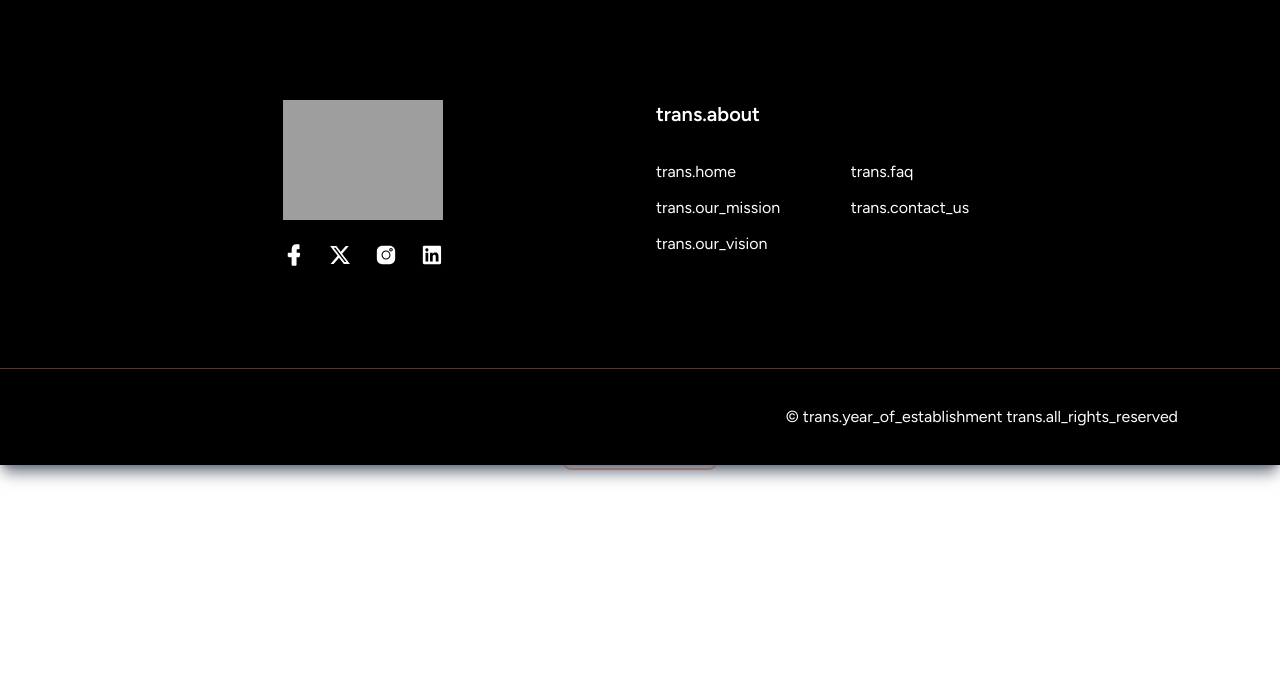
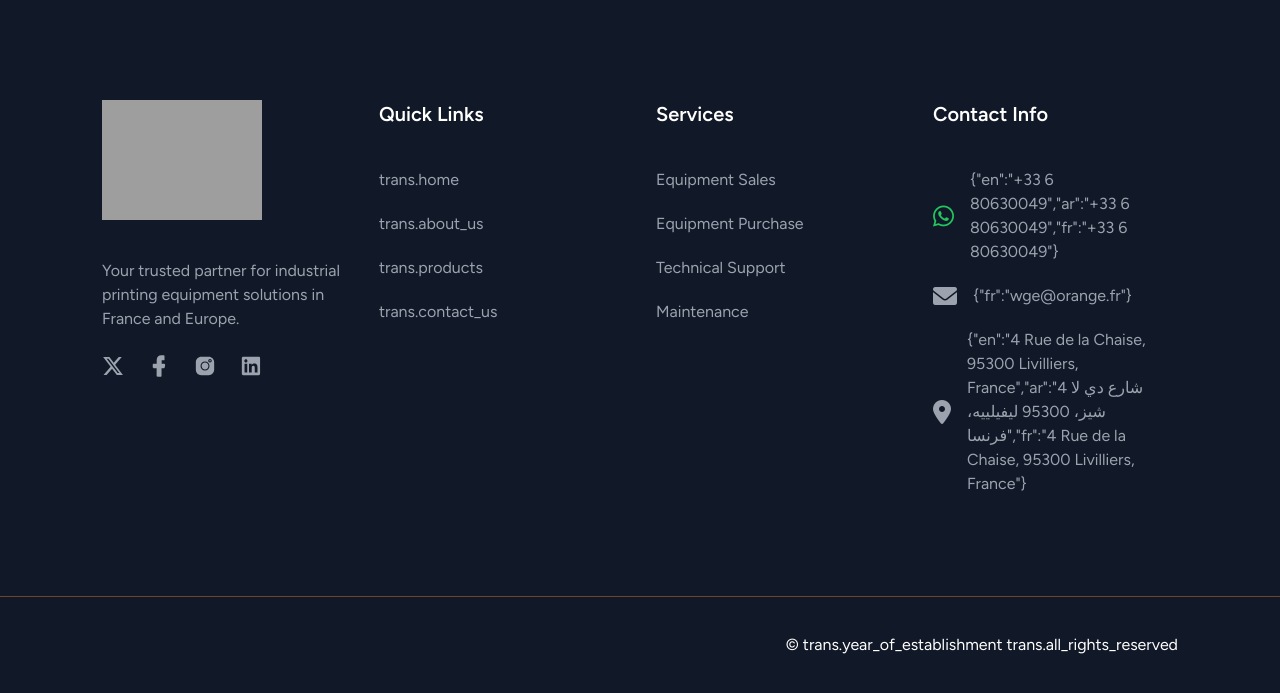
Before and after one commit to HatoumHadi/wge-france, a Laravel app: page / in a window 1280 px wide. Shown: the part 2631-3324 px from the top of the page. Before the commit the page ends 3114 px from the top, so only its background shows below. Run offline with Laravel 12, Linux system fonts and the light colour scheme; data comes from the database, SQL or seed files in the repository; style sheets or scripts are compiled from the project's sources; some libraries are stand-ins or nearby versions; grey boxes are pictures that could not be loaded.

Commit message:
fix footer design

```diff
--- a/app/Livewire/Footer.php
+++ b/app/Livewire/Footer.php
@@ -15,10 +15,17 @@
     public $facebook;
     public $linkedIn;
 
+    public $contact_section_address_content;
+    public $contact_section_whatsapp_content;
+    public $contact_telephone_content;
+    public $contact_email_content;
+
+
+
+
+
     public function mount()
     {
-        $this->logo = LandingSetting::where('key', 'logo')->first()->value;
-
         $settings = Setting::whereIn('key', [
             'instagram_link',
             'facebook_link',
@@ -30,6 +37,22 @@
         $this->facebook = $settings['facebook_link'];
         $this->x = $settings['x_link'];
         $this->linkedIn = $settings['linkedIn_link'];
+
+
+        $data = LandingSetting::whereIn('key', [
+            'contact_section_address_content',
+            'contact_section_whatsapp_content',
+            'contact_telephone_content',
+            'contact_email_content',
+            'logo',
+        ])->pluck('value', 'key');
+
+        $this->logo = $data['logo'];
+        $this->contact_email_content = $data['contact_email_content'];
+        $this->contact_telephone_content = $data['contact_telephone_content'];
+        $this->contact_section_whatsapp_content = $data['contact_section_whatsapp_content'];
+        $this->contact_section_address_content = $data['contact_section_address_content'];
+
     }
 
     public function render()
--- a/resources/views/livewire/footer.blade.php
+++ b/resources/views/livewire/footer.blade.php
@@ -1,30 +1,40 @@
 <div>
-    <footer class="shadow-lg shadow-gray-500 relative bg-black pt-20 lg:pt-[100px]" data-wow-delay=".15s">
+    <footer class="shadow-lg shadow-gray-500 relative bg-gray-900 pt-20 lg:pt-[100px]" data-wow-delay=".15s">
         <div class="container">
             <div class="flex flex-wrap">
-                <div class="w-full justify-center px-4 sm:w-1/2">
-                    <div class="mb-10 w-full flex flex-col items-center justify-center">
+                <div class="w-full justify-center px-4 sm:w-1/4">
+                    <div class="mb-10 w-full flex flex-col">
+                        <div>
                             <a href="{{ route('home') }}"
                                class="inline-block max-w-[160px] focus:outline-none">
                                 <img src="{{ asset($logo) }}" alt="logo" class="max-w-full"/>
                             </a>
+                            <p class="text-gray-400 mt-8">Your trusted partner for industrial printing equipment solutions
+                                in France and Europe.</p>
+                        </div>
 
-                        <div class="-mx-3 flex items-center mt-6">
-                            <a href="{{$facebook}}" target="_blank" rel="noopener noreferrer" class="px-3 text-white hover:text-secondary focus:outline-none">
+                        <div class="flex items-center mt-6">
+
+                            <a href="{{$x}}" target="_blank" rel="noopener noreferrer"
+                               class="pr-3 text-gray-400 hover:text-secondary focus:outline-none">
+                                <svg width="22" height="22" class="fill-current" xmlns="http://www.w3.org/2000/svg"
+                                     viewBox="0 0 512 512">
+                                    <path
+                                        d="M389.2 48h70.6L305.6 224.2 487 464H345L233.7 318.6 106.5 464H35.8L200.7 275.5 26.8 48H172.4L272.9 180.9 389.2 48zM364.4 421.8h39.1L151.1 88h-42L364.4 421.8z"/>
+                                </svg>
+                            </a>
+
+                            <a href="{{$facebook}}" target="_blank" rel="noopener noreferrer"
+                               class="px-3 text-gray-400 hover:text-secondary focus:outline-none">
                                 <svg width="22" height="22" viewBox="0 0 22 22" fill="none"
                                      xmlns="http://www.w3.org/2000/svg" class="fill-current">
                                     <path
                                         d="M16.294 8.86875H14.369H13.6815V8.18125V6.05V5.3625H14.369H15.8128C16.1909 5.3625 16.5003 5.0875 16.5003 4.675V1.03125C16.5003 0.653125 16.2253 0.34375 15.8128 0.34375H13.3034C10.5878 0.34375 8.69714 2.26875 8.69714 5.12187V8.1125V8.8H8.00964H5.67214C5.19089 8.8 4.74402 9.17812 4.74402 9.72812V12.2031C4.74402 12.6844 5.12214 13.1313 5.67214 13.1313H7.94089H8.62839V13.8188V20.7281C8.62839 21.2094 9.00652 21.6562 9.55652 21.6562H12.7878C12.994 21.6562 13.1659 21.5531 13.3034 21.4156C13.4409 21.2781 13.544 21.0375 13.544 20.8312V13.8531V13.1656H14.2659H15.8128C16.2596 13.1656 16.6034 12.8906 16.6721 12.4781V12.4438V12.4094L17.1534 10.0375C17.1878 9.79688 17.1534 9.52187 16.9471 9.24687C16.8784 9.075 16.569 8.90312 16.294 8.86875Z"/>
                                 </svg>
                             </a>
-                            <a href="{{$x}}" target="_blank" rel="noopener noreferrer" class="px-3 text-white hover:text-secondary focus:outline-none">
-                                <svg width="22" height="22" class="fill-current" xmlns="http://www.w3.org/2000/svg"
-                                     viewBox="0 0 512 512">
-                                    <path
-                                        d="M389.2 48h70.6L305.6 224.2 487 464H345L233.7 318.6 106.5 464H35.8L200.7 275.5 26.8 48H172.4L272.9 180.9 389.2 48zM364.4 421.8h39.1L151.1 88h-42L364.4 421.8z"/>
-                                </svg>
-                            </a>
-                            <a href="{{$instagram}}" target="_blank" rel="noopener noreferrer" class="px-3 text-white hover:text-secondary focus:outline-none">
+
+                            <a href="{{$instagram}}" target="_blank" rel="noopener noreferrer"
+                               class="px-3 text-gray-400 hover:text-secondary focus:outline-none">
                                 <svg width="22" height="22" viewBox="0 0 22 22" fill="none"
                                      xmlns="http://www.w3.org/2000/svg" class="fill-current">
                                     <path
@@ -35,7 +45,8 @@
                                         d="M16.0276 4.96777C15.6432 4.96777 15.318 5.29304 15.318 5.67745C15.318 6.06186 15.6432 6.38713 16.0276 6.38713C16.412 6.38713 16.7373 6.06186 16.7373 5.67745C16.7373 5.29304 16.4416 4.96777 16.0276 4.96777Z"/>
                                 </svg>
                             </a>
-                            <a href="{{$linkedIn}}" target="_blank" rel="noopener noreferrer" class="px-3 text-white hover:text-secondary focus:outline-none">
+                            <a href="{{$linkedIn}}" target="_blank" rel="noopener noreferrer"
+                               class="px-3 text-gray-400 hover:text-secondary focus:outline-none">
                                 <svg width="22" height="22" viewBox="0 0 22 22" fill="none"
                                      xmlns="http://www.w3.org/2000/svg" class="fill-current">
                                     <path
@@ -45,52 +56,115 @@
                         </div>
                     </div>
                 </div>
-                <div class="w-full justify-center px-4 sm:w-1/2">
+                <div class="w-full justify-center px-4 sm:w-1/4">
                     <div class="text-white font-bold text-xl">
-                        <p>{{__('trans.about')}}</p>
+                        <p>Quick Links</p>
                     </div>
-                    <div class="mt-8 mb-10 w-full">
-                        <div class="flex gap-8 w-3/5">
+                    <div class="mt-10 mb-10 w-full">
+                        <div>
                             <ul>
-                                <li>
+                                <li class="mt-2">
                                     <a href="{{ route('home') }}"
-                                       class="mb-3 inline-block text-base text-white hover:text-primary focus:outline-none">
+                                       class="mb-3 inline-block text-base text-gray-400 hover:text-primary focus:outline-none">
                                         {{ __('trans.home') }}
                                     </a>
                                 </li>
 
-                                <li>
-                                    <a href="{{ route('our-mission') }}"
-                                       class="mb-3 inline-block text-base text-white hover:text-primary focus:outline-none">
-                                        {{ __('trans.our_mission') }}
-                                    </a>
-                                </li>
-                                <li>
-                                    <a href="{{ route('our-vision') }}"
-                                       class="mb-3 inline-block text-base text-white hover:text-primary focus:outline-none">
-                                        {{ __('trans.our_vision') }}
-                                    </a>
-                                </li>
-                            </ul>
-                            <ul class="ml-auto">
-                                <li>
-                                    <a href="{{ route('faq') }}"
-                                       class="mb-3 inline-block text-base text-white hover:text-primary focus:outline-none">
-                                        {{ __('trans.faq') }}
+                                <li class="mt-2">
+                                    <a href="{{ route('about-us') }}"
+                                       class="mb-3 inline-block text-base text-gray-400 hover:text-primary focus:outline-none">
+                                        {{ __('trans.about_us') }}
                                     </a>
                                 </li>
 
-                                <li>
+                                <li class="mt-2">
+                                    <a href="{{ route('products') }}"
+                                       class="mb-3 inline-block text-base text-gray-400 hover:text-primary focus:outline-none">
+                                        {{ __('trans.products') }}
+                                    </a>
+                                </li>
+
+                                <li class="mt-2">
                                     <a href="{{ route('contact-us') }}"
-                                       class="mb-3 inline-block text-base text-white hover:text-primary focus:outline-none">
+                                       class="mb-3 inline-block text-base text-gray-400 hover:text-primary focus:outline-none">
                                         {{ __('trans.contact_us') }}
                                     </a>
                                 </li>
-
                             </ul>
                         </div>
                     </div>
                 </div>
+                <div class="w-full justify-center px-4 sm:w-1/4">
+                    <div class="text-white font-bold text-xl">
+                        <p>Services</p>
+                    </div>
+                    <div class="mt-10 mb-10 w-full">
+                        <div>
+                            <ul>
+                                <li class="mt-2">
+                                    <p class="mb-3 inline-block text-base text-gray-400  focus:outline-none">
+                                        Equipment Sales
+                                    </p>
+                                </li>
+
+                                <li class="mt-2">
+                                    <p class="mb-3 inline-block text-base text-gray-400  focus:outline-none">
+                                        Equipment Purchase
+                                    </p>
+                                </li>
+
+                                <li class="mt-2">
+                                    <p class="mb-3 inline-block text-base text-gray-400  focus:outline-none">
+                                        Technical Support
+                                    </p>
+                                </li>
+
+                                <li class="mt-2">
+                                    <p class="mb-3 inline-block text-base text-gray-400  focus:outline-none">
+                                        Maintenance
+                                    </p>
+                                </li>
+                            </ul>
+                        </div>
+                    </div>
+                </div>
+                <div class="w-full justify-center px-4 sm:w-1/4">
+                    <div class="text-white font-bold text-xl">
+                        <p>Contact Info</p>
+                    </div>
+                    <div class="mt-10 mb-10 w-full">
+                        <div>
+                            <ul class="space-y-5">
+                                <!-- WhatsApp -->
+                                <li>
+                                    <a href="https://wa.me/{{ str_replace(' ', '', $contact_section_whatsapp_content) }}?text=Hello"
+                                       target="_blank"
+                                       class="flex items-center gap-4 text-gray-400 hover:text-green-500 transition-colors">
+                                        <i class="fa-brands fa-whatsapp text-2xl text-green-500"></i>
+                                        <span class="text-base">{{ $contact_section_whatsapp_content }}</span>
+                                    </a>
+                                </li>
+
+                                <!-- Email -->
+                                <li>
+                                    <div class="flex items-center gap-4 text-gray-400 transition-colors">
+                                        <i class="fa-solid fa-envelope text-2xl text-gray-400"></i>
+                                        <span class="text-base">{{ $contact_email_content }}</span>
+                                    </div>
+                                </li>
+
+                                <!-- Address -->
+                                <li>
+                                    <div class="flex items-center gap-4 text-gray-400 transition-colors">
+                                        <i class="fa-solid fa-location-dot text-2xl text-gray-400"></i>
+                                        <span class="text-base">{{ $contact_section_address_content }}</span>
+                                    </div>
+                                </li>
+                            </ul>
+                        </div>
+                    </div>
+                </div>
+
             </div>
         </div>
 
```
Lines whose indentation alone changed are shown as unchanged.
